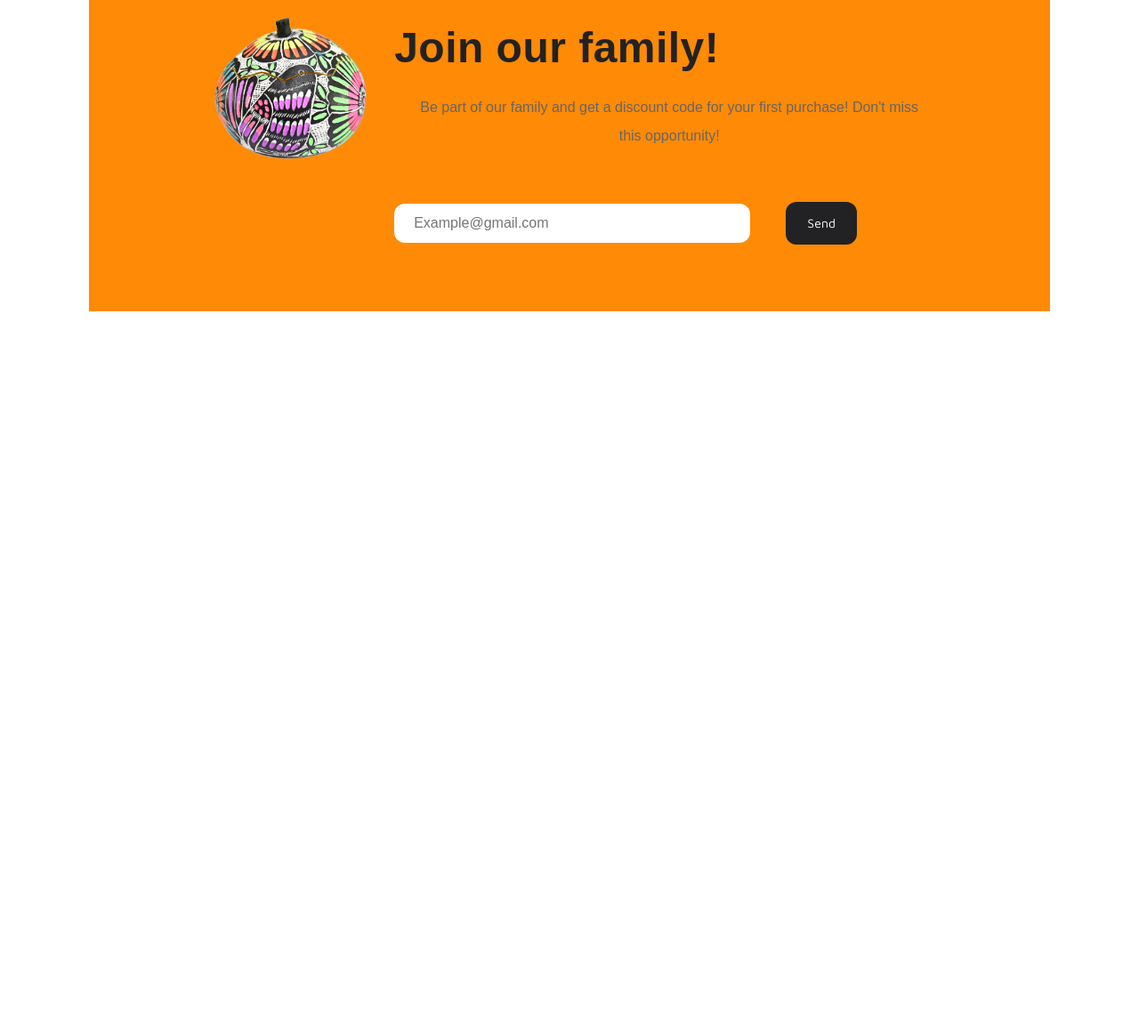
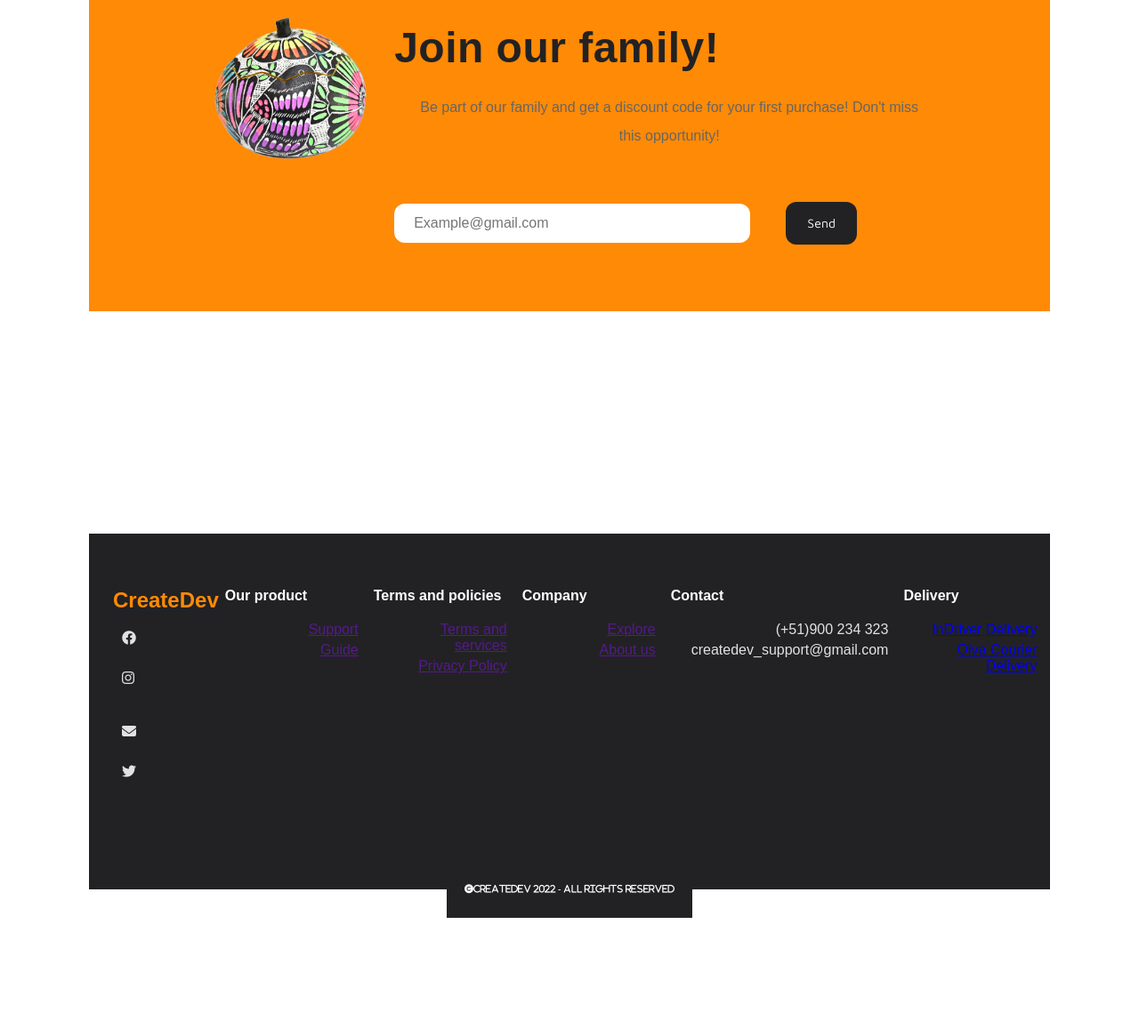
Before and after one commit to Azonisse/craftartapp-landing-page, a plain HTML site: page public/index.html in a window 1280 px wide. Shown: the part 5113-6270 px from the top of the page at 89% size. Before the commit the page ends 5588 px from the top, so only its background shows below. Drawn offline with nearby package versions, Linux system fonts and the light colour scheme; no server answers.

```diff
--- a/public/assets/styles/styles.css
+++ b/public/assets/styles/styles.css
@@ -610,3 +610,93 @@ ul.grid{
     align-content: center;
     justify-content: center;
 }
+
+/*Footer Style*/
+.containerHeader3 {
+    height: 50vh;
+    display: flex;
+    background-color: #222224;
+    justify-content: center;
+    align-items: center;
+}
+.containerMain4 {
+    display: grid;
+    grid-template-columns: repeat(6,1fr);
+    width: auto;
+}
+
+.container3 {
+    color: white;
+    max-width: 1100px;
+    margin-left: 400px;
+    width: 90%;
+    font-size: 10px;
+}
+
+.container5 {
+    max-width: 1100px;
+    margin-bottom: 90px;
+    width: 95%;
+}
+
+.ColorText h3 {
+    width: 160px;
+    color: white;
+    font-size: 16px;
+    margin-left: 7px;
+}
+
+.ColorText h4 {
+    color: #FF8A05;
+    font-size: 24px;
+    pading: 10px 10px;
+}
+
+.ColorText li {
+    margin-top: 5px;
+    padding: 0px 10px;
+    color: #E2E2E2;
+}
+
+.TextDetail {
+    width: 300px;
+}
+
+.sizeIcon {
+    margin-right: 60px;
+    width: 15px;
+    height: 40px;
+}
+
+.position {
+    font-size: 10px;
+    color: white;
+}
+
+.containerHeader4 {
+    height: 4vh;
+    display: flex;
+    background-color: #222224;
+    justify-content: center;
+    align-items: center;
+}
+
+.ColorText h1 {
+    color: white;
+}
+
+.ColorText p {
+    color: white;
+}
+
+.item2 {
+    padding-top: 50px;
+}
+
+.item2 li:first-child {
+    margin-top: 20px;
+}
+
+.item2 ul {
+    padding-left: 20px;
+}
--- a/public/index.html
+++ b/public/index.html
@@ -166,8 +166,66 @@
         </div>
     </section>
 
-
-
+    <section id="Footer">
+        <div class="containerHeader3">
+            <div class="containerMain4 container5 ColorText">
+                <div class="item2">
+                    <div class="item3">
+                        <h4>CreateDev</h4>
+                    </div>
+                    <div class="item3">
+                        <li class="fa-brands fa-facebook sizeIcon"></li>
+                        <li class="fa-brands fa-instagram sizeIcon"></li>
+                    </div>
+                    <div class="item3">
+                        <li class="fa-solid fa-envelope sizeIcon"></li>
+                        <li class="fa-brands fa-twitter sizeIcon"></li>
+                    </div>
+                </div>
+                <div class="item2">
+                    <h3>Our product</h3>
+                    <ul>
+                        <li><a href="" target="_blank">Support</a></li>
+                        <li><a href="" target="_blank">Guide</a></li>
+                    </ul>
+                </div>
+                <div class="item2">
+                    <h3>Terms and policies</h3>
+                    <ul>
+                        <li><a href="" target="_blank">Terms and services</a></li>
+                        <li><a href="" target="_blank">Privacy Policy</a></li>
+                    </ul>
+                </div>
+                <div class="item2">
+                    <h3>Company</h3>
+                    <ul>
+                        <li><a href="" target="_blank">Explore</a></li>
+                        <li><a href="" target="_blank">About us</a></li>
+                    </ul>
+                </div>
+                <div class="item2">
+                    <h3>Contact</h3>
+                    <ul>
+                        <li>(+51)900 234 323</li>
+                        <li>createdev_support@gmail.com</li>
+                    </ul>
+                </div>
+                <div class="item2">
+                    <h3>Delivery</h3>
+                    <ul>
+                        <li><a href="https://indriver.com/es/delivery/" target="_blank">InDriver Delivery</a></li>
+                        <li><a href="https://www.olvacourier.com/" target="_blank">Olva Courier Delivery</a></li>
+                    </ul>
+                </div>
+            </div>
+        </div>
+        <div class="containerHeader4">
+            <p class="fa-solid fa-copyright position">CreateDev 2022 - All Rights Reserved</p>
+        </div>
+    </section>
+    <script src="assets/scripts/main.js"></script>
+</body>
+</html>
 
 </body>
 
```
